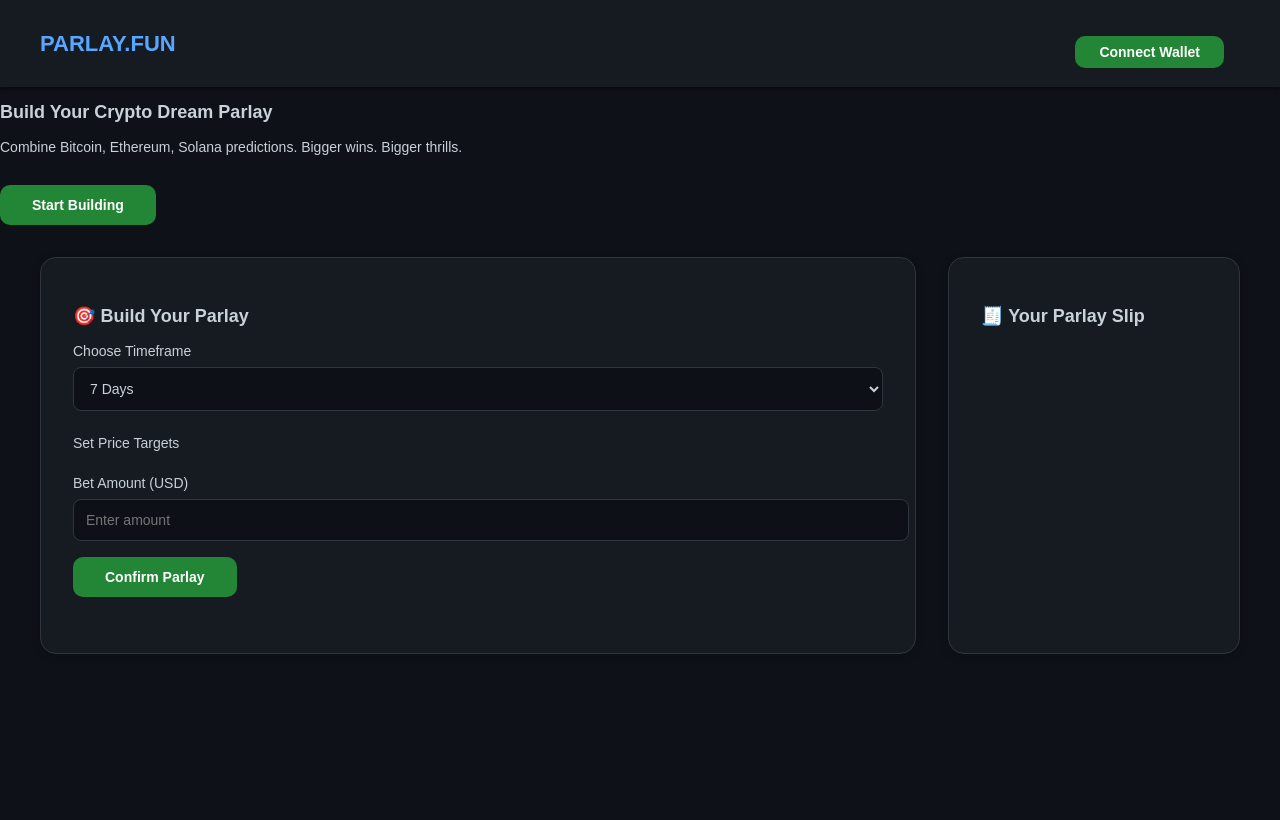
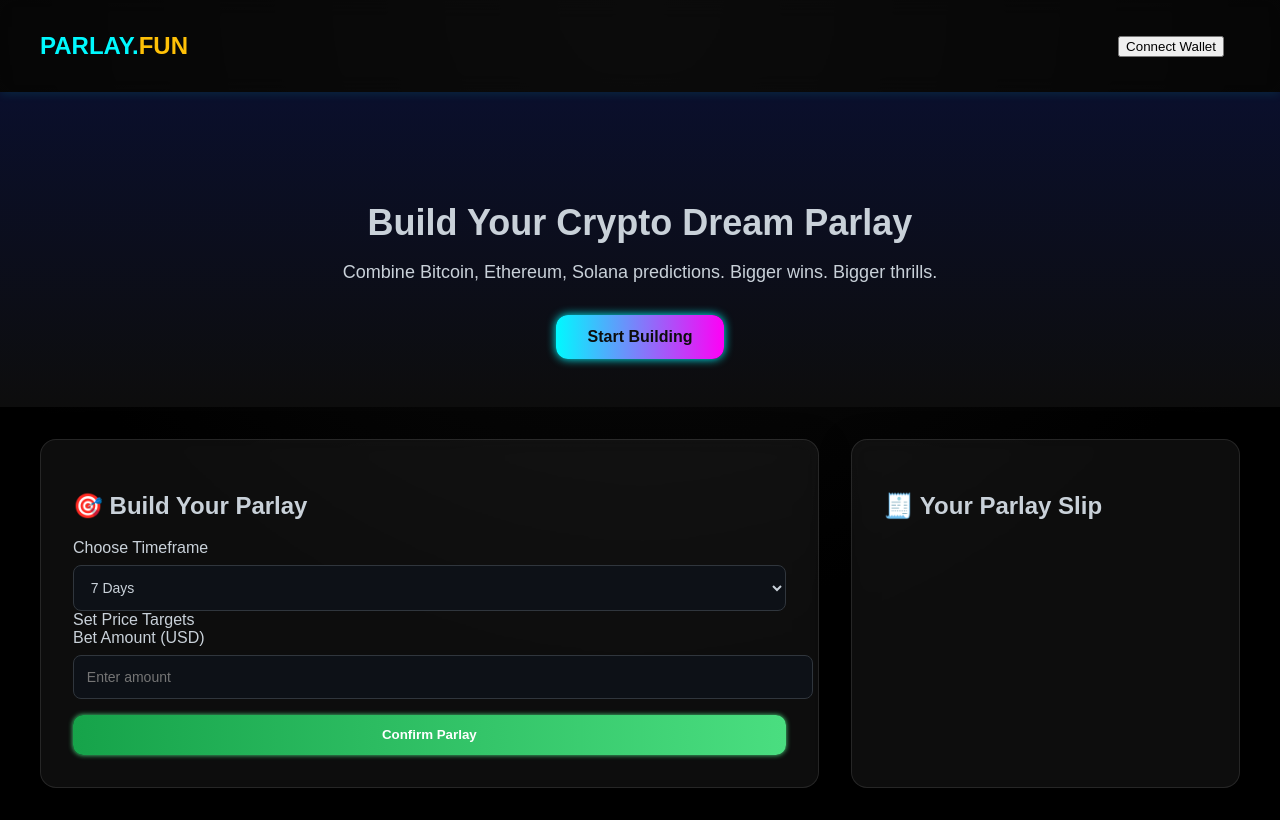
Before and after one commit to ozzz333/parlay, a plain HTML site: page index.html in a window 1280 px wide. Drawn offline with Linux system fonts and the light colour scheme; a script that the page names is missing.

Commit message:
Update style.css

```diff
--- a/style.css
+++ b/style.css
@@ -1,155 +1,165 @@
-/* Base Styles */
+/* Base */
 body {
-    background: #0e1117;
+    background: radial-gradient(circle at top, #0d0d0d, #000000 70%);
     font-family: 'Poppins', sans-serif;
     color: #c9d1d9;
     margin: 0;
-    font-size: 14px;
+    overflow-x: hidden;
+    min-height: 100vh;
 }
 
-header {
-    background-color: #161b22;
+/* Navbar */
+.navbar {
+    backdrop-filter: blur(10px);
+    background: rgba(10,10,10,0.5);
     padding: 1rem 2rem;
-    display: flex;
-    justify-content: center;
-    align-items: center;
-    box-shadow: 0 2px 4px rgba(0,0,0,0.5);
+    position: sticky;
+    top: 0;
+    z-index: 100;
+    box-shadow: 0 2px 10px rgba(0,255,255,0.1);
 }
 
 .header-content {
-    width: 100%;
     max-width: 1200px;
+    margin: auto;
     display: flex;
     justify-content: space-between;
     align-items: center;
 }
 
 h1 {
-    font-size: 22px;
-    font-weight: bold;
-    color: #58a6ff;
+    font-size: 24px;
+    font-weight: 700;
+    color: #00f9ff;
+}
+
+h1 span {
+    color: #ffc107;
 }
 
 .header-actions {
     display: flex;
-    align-items: center;
     gap: 1rem;
 }
 
-#connect-wallet {
-    background-color: #238636;
-    border: none;
-    padding: 0.5rem 1.5rem;
-    border-radius: 10px;
-    color: white;
-    font-weight: bold;
-    cursor: pointer;
-    font-size: 14px;
-    transition: background 0.3s;
+/* Hero */
+.hero-section {
+    background: linear-gradient(180deg, #0a0f2c 0%, #0d0d0d 100%);
+    text-align: center;
+    padding: 5rem 1rem 3rem 1rem;
 }
 
-#connect-wallet:hover {
-    background-color: #2ea043;
+.hero-content h2 {
+    font-size: 36px;
+    margin-bottom: 1rem;
 }
 
-.disconnect {
-    background-color: #dc3545;
+.hero-content p {
+    font-size: 18px;
+    margin-bottom: 2rem;
 }
 
-.disconnect:hover {
-    background-color: #c82333;
+.primary-button {
+    background: linear-gradient(90deg, #00f9ff, #ff00f5);
+    border: none;
+    padding: 0.8rem 2rem;
+    font-size: 16px;
+    font-weight: 600;
+    border-radius: 12px;
+    color: #0d0d0d;
+    cursor: pointer;
+    transition: transform 0.3s ease, box-shadow 0.3s ease;
+    box-shadow: 0 0 10px #00f9ff;
 }
 
-#wallet-address {
-    font-size: 12px;
-    color: #58a6ff;
+.primary-button:hover {
+    transform: scale(1.05);
+    box-shadow: 0 0 20px #ff00f5;
 }
 
-/* Main Layout */
+/* Main Grid */
 .main-grid {
     display: grid;
-    grid-template-columns: 3fr 1fr;
+    grid-template-columns: 3fr 1.5fr;
     gap: 2rem;
+    max-width: 1200px;
     padding: 2rem;
-    max-width: 1200px;
     margin: auto;
 }
 
+/* Cards */
 .card {
-    background-color: #161b22;
-    border: 1px solid #30363d;
+    background: rgba(255,255,255,0.05);
+    border: 1px solid rgba(255,255,255,0.1);
+    border-radius: 16px;
+    backdrop-filter: blur(10px);
+    box-shadow: 0 8px 32px 0 rgba(0,0,0,0.37);
     padding: 2rem;
-    border-radius: 16px;
-    box-shadow: 0 2px 10px rgba(0,0,0,0.2);
 }
 
-h2 {
-    margin-bottom: 1rem;
-    font-size: 18px;
-    font-weight: bold;
-}
-
-ul {
-    list-style: none;
-    padding-left: 0;
-}
-
-li {
-    margin-bottom: 0.5rem;
-}
-
-.parlay-section {
-    margin-bottom: 1.5rem;
-}
-
-input[type="number"], select {
+/* Inputs & Buttons */
+input, select {
     width: 100%;
-    padding: 0.75rem;
     background: #0d1117;
     border: 1px solid #30363d;
     color: #c9d1d9;
+    padding: 0.8rem;
     border-radius: 8px;
+    margin-top: 0.5rem;
     font-size: 14px;
-    margin-top: 0.5rem;
 }
 
 input:focus, select:focus {
-    border-color: #58a6ff;
+    border-color: #4ade80;
+    box-shadow: 0 0 5px #4ade80;
     outline: none;
 }
 
-button {
-    background-color: #238636;
+.confirm-button {
+    background: linear-gradient(90deg, #16a34a, #4ade80);
+    margin-top: 1rem;
+    padding: 0.8rem;
+    border: none;
+    border-radius: 10px;
+    font-weight: 600;
     color: white;
-    border: none;
-    padding: 0.75rem 2rem;
-    margin-top: 1rem;
-    font-size: 14px;
-    font-weight: 600;
-    cursor: pointer;
-    border-radius: 10px;
-    transition: background 0.2s;
+    transition: 0.3s;
+    width: 100%;
+    box-shadow: 0 0 5px #4ade80;
 }
 
-button:hover {
-    background-color: #2ea043;
+.confirm-button:hover {
+    transform: scale(1.03);
+    box-shadow: 0 0 20px #4ade80;
+}
+
+/* Events Grid */
+.events-grid {
+    display: grid;
+    grid-template-columns: 1fr 1fr;
+    gap: 1rem;
+}
+
+/* Parlay Slip */
+.parlay-slip {
+    position: sticky;
+    top: 90px;
 }
 
 /* Modal */
 .modal {
     position: fixed;
-    top: 0;
-    left: 0;
+    top: 0; left: 0;
     width: 100%;
     height: 100%;
-    background-color: rgba(0,0,0,0.75);
+    background: rgba(0,0,0,0.75);
     display: flex;
     justify-content: center;
     align-items: center;
-    z-index: 999;
     opacity: 0;
     pointer-events: none;
     transition: opacity 0.3s ease;
+    z-index: 999;
 }
 
 .modal.show {
@@ -158,43 +168,20 @@ button:hover {
 }
 
 .modal-content {
-    background-color: #161b22;
+    background: rgba(255,255,255,0.08);
+    border: 1px solid rgba(255,255,255,0.15);
+    backdrop-filter: blur(12px);
+    border-radius: 16px;
     padding: 2rem;
-    border-radius: 12px;
     text-align: center;
     width: 320px;
-    color: #c9d1d9;
-    position: relative;
-    box-shadow: 0 4px 20px rgba(0,0,0,0.5);
-}
-
-#close-modal {
-    position: absolute;
-    top: 10px;
-    right: 15px;
-    font-size: 24px;
-    cursor: pointer;
-}
-
-#copy-tx {
-    background-color: #238636;
-    border: none;
-    padding: 0.5rem 1rem;
-    margin-top: 10px;
-    border-radius: 8px;
-    font-size: 14px;
-    cursor: pointer;
-    color: white;
-}
-
-#copy-tx:hover {
-    background-color: #2ea043;
+    box-shadow: 0 0 20px rgba(0,255,255,0.2);
 }
 
 /* Spinner */
 .spinner {
     border: 6px solid #ccc;
-    border-top: 6px solid #58a6ff;
+    border-top: 6px solid #00f9ff;
     border-radius: 50%;
     width: 40px;
     height: 40px;
@@ -203,20 +190,11 @@ button:hover {
 }
 
 @keyframes spin {
-    0% { transform: rotate(0deg); }
-    100% { transform: rotate(360deg); }
+    0% { transform: rotate(0deg);}
+    100% { transform: rotate(360deg);}
 }
 
+/* Utility */
 .hidden {
     display: none;
 }
-
-/* Smooth fade-in */
-.fade-in {
-    animation: fadeIn 0.7s ease forwards;
-}
-
-@keyframes fadeIn {
-    0% { opacity: 0; transform: translateY(10px); }
-    100% { opacity: 1; transform: translateY(0); }
-}
```
